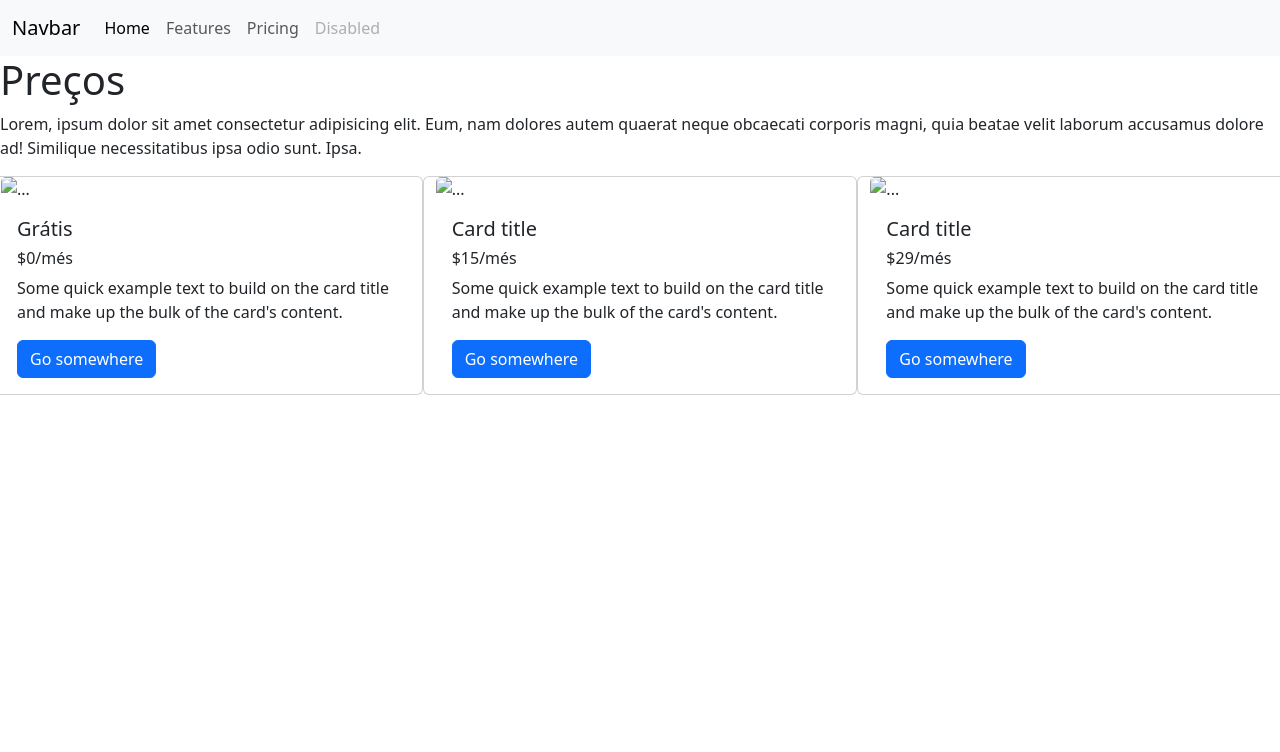
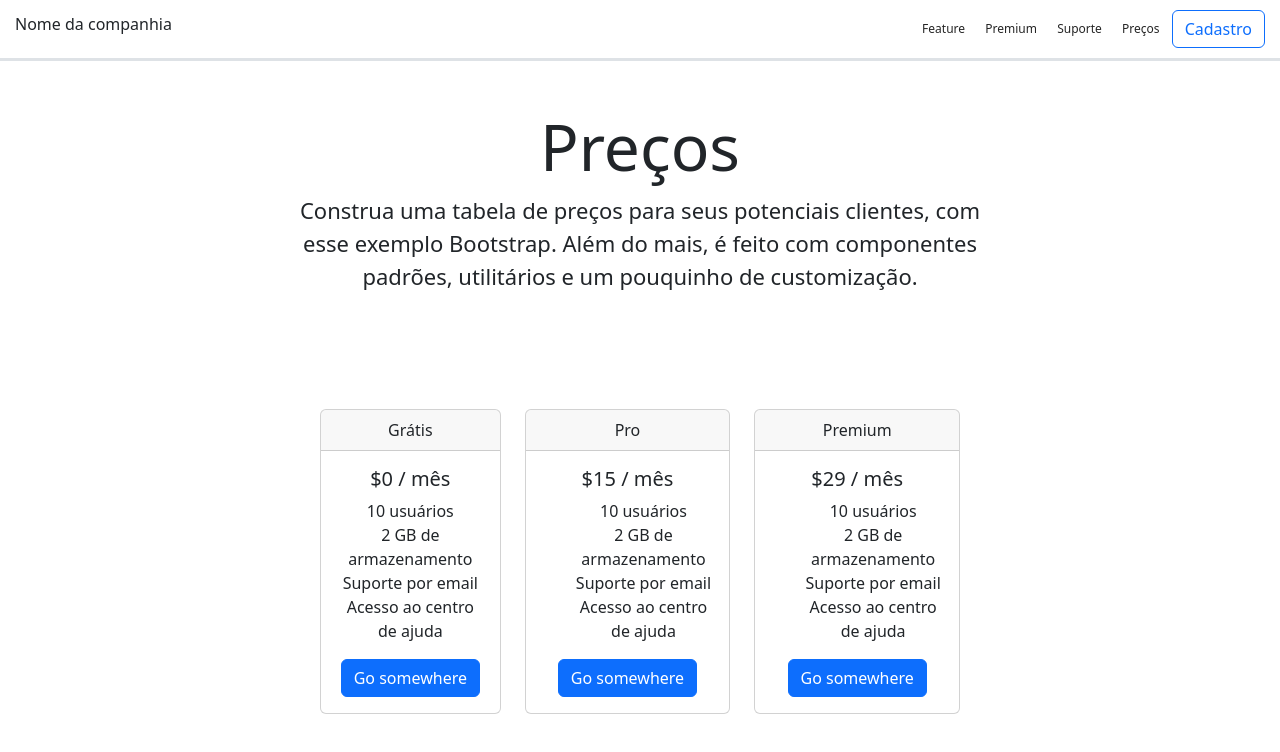
Before and after one commit to wagner-Albuquerque/teste-bootstrap, a plain HTML site: page index.html in a window 1280 px wide. Drawn offline with nearby package versions, Linux system fonts and the light colour scheme.

Commit message:
enviandos arquivos bootstrap

```diff
--- a/index.html
+++ b/index.html
@@ -1,63 +1,82 @@
 <!DOCTYPE html>
 <html lang="en">
+
 <head>
     <meta charset="UTF-8">
     <meta name="viewport" content="width=device-width, initial-scale=1.0">
-    <link href="https://cdn.jsdelivr.net/npm/bootstrap@5.3.3/dist/css/bootstrap.min.css" rel="stylesheet" integrity="sha384-QWTKZyjpPEjISv5WaRU9OFeRpok6YctnYmDr5pNlyT2bRjXh0JMhjY6hW+ALEwIH" crossorigin="anonymous">
+    <link href="https://cdn.jsdelivr.net/npm/bootstrap@5.3.3/dist/css/bootstrap.min.css" rel="stylesheet"
+        integrity="sha384-QWTKZyjpPEjISv5WaRU9OFeRpok6YctnYmDr5pNlyT2bRjXh0JMhjY6hW+ALEwIH" crossorigin="anonymous">
     <link rel="stylesheet" href="style.css">
-    <title>Bootstrap</title>
+    <title>Landing Price</title>
 </head>
-<header>
-    <nav class="navbar navbar-expand-lg bg-body-tertiary">
-        <div class="container-fluid">
-        <a class="navbar-brand" href="#">Navbar</a>
-        <button class="navbar-toggler" type="button" data-bs-toggle="collapse" data-bs-target="#navbarNavAltMarkup" aria-controls="navbarNavAltMarkup" aria-expanded="false" aria-label="Toggle navigation">
-            <span class="navbar-toggler-icon"></span>
-        </button>
-        <div class="collapse navbar-collapse" id="navbarNavAltMarkup">
-            <div class="navbar-nav">
-            <a class="nav-link active" aria-current="page" href="#">Home</a>
-            <a class="nav-link" href="#">Features</a>
-            <a class="nav-link" href="#">Pricing</a>
-            <a class="nav-link disabled" aria-disabled="true">Disabled</a>
-            </div>
-        </div>
-        </div>
+
+<body>
+
+    <header class="d-flex justify-content-between align-items-center border-bottom
+    border-3 conteudo-header">
+        <h2 class="fs-6">Nome da companhia</h2>
+
+        <nav class="conteudo-menu">
+            <a class="mx-2" href="">Feature</a>
+            <a class="mx-2" href="">Premium</a>
+            <a class="mx-2" href="">Suporte</a>
+            <a class="mx-2" href="">Preços</a>
+            <button href="" class="btn btn-outline-primary">Cadastro</button>
         </nav>
     </header>
-<body>
+
+    <div class="d-flex flex-column align-items-center mt-5 conteudo-prc">
         <h1>Preços</h1>
-    <p>
-        Lorem, ipsum dolor sit amet consectetur adipisicing elit. Eum, nam dolores autem quaerat neque obcaecati corporis magni, quia beatae velit laborum accusamus dolore ad! Similique necessitatibus ipsa odio sunt. Ipsa.
-    </p>
-    <div class="row">
-    <div class="card col"  style="width: 18rem;">
-        <img src="..." class="card-img-top" alt="...">
+        <p>Construa uma tabela de preços para seus potenciais clientes, com esse exemplo Bootstrap. Além do mais, é
+            feito com componentes padrões, utilitários e um pouquinho de customização.</p>
+    </div>
+    <section class="d-flex gap-4 conteudo-card">
+        <div class="card">
+            <div class="card-header">
+                Grátis
+            </div>
             <div class="card-body">
-          <h5 class="card-title">Grátis</h5>
-          <h6>$0/més</h6>
-          <p class="card-text">Some quick example text to build on the card title and make up the bulk of the card's content.</p>
+                <h5 class="card-title">$0 / mês</h5>
+                <ul class="lista">
+                    <li>10 usuários</li>
+                    <li>2 GB de armazenamento</li>
+                    <li>Suporte por email</li>
+                    <li>Acesso ao centro de ajuda</li>
+                </ul>
                 <a href="#" class="btn btn-primary">Go somewhere</a>
             </div>
         </div>
-      <div class="card col" style="width: 18rem;">
-        <img src="..." class="card-img-top" alt="...">
+        <div class="card">
+            <div class="card-header">
+                Pro
+            </div>
             <div class="card-body">
-          <h5 class="card-title">Card title</h5>
-          <h6>$15/més</h6>
-          <p class="card-text">Some quick example text to build on the card title and make up the bulk of the card's content.</p>
+                <h5 class="card-title">$15 / mês</h5>
+                <ul>
+                    <li>10 usuários</li>
+                    <li>2 GB de armazenamento</li>
+                    <li>Suporte por email</li>
+                    <li>Acesso ao centro de ajuda</li>
+                </ul>
                 <a href="#" class="btn btn-primary">Go somewhere</a>
             </div>
         </div>
-      <div class="card col" style="width: 18rem;">
-        <img src="..." class="card-img-top" alt="...">
+        <div class="card">
+            <div class="card-header">
+                Premium
+            </div>
             <div class="card-body">
-          <h5 class="card-title">Card title</h5>
-          <h6>$29/més</h6>
-          <p class="card-text">Some quick example text to build on the card title and make up the bulk of the card's content.</p>
+                <h5 class="card-title">$29 / mês</h5>
+                <ul>
+                    <li>10 usuários</li>
+                    <li>2 GB de armazenamento</li>
+                    <li>Suporte por email</li>
+                    <li>Acesso ao centro de ajuda</li>
+                </ul>
                 <a href="#" class="btn btn-primary">Go somewhere</a>
             </div>
         </div>
-    </div>
+    </section>
 </body>
+
 </html>
--- a/style.css
+++ b/style.css
@@ -0,0 +1,47 @@
+
+* {
+    list-style-type: none;
+}
+
+
+.conteudo-header{
+    padding: 10px 15px;
+}
+
+.conteudo-menu a{
+    text-decoration: none;
+    font-size: 12px;
+    color: #252525;
+}
+
+.conteudo-menu a:hover {
+    text-decoration: underline;
+}
+
+.conteudo-prc {
+    margin: 100px 50px;
+}
+
+.conteudo-prc h1 {
+    font-weight: lighter;
+    font-size: 64px;
+}
+
+.conteudo-prc p {
+    width: 58%;
+    text-align: center;
+    font-size: 22px;
+    font-weight: lighter;
+}
+
+
+
+.conteudo-card{
+    width: 50%;
+    text-align: center;
+    margin: 0 auto;
+}
+
+.lista {
+    padding: 0;
+}
```
Lines whose indentation alone changed are shown as unchanged.
